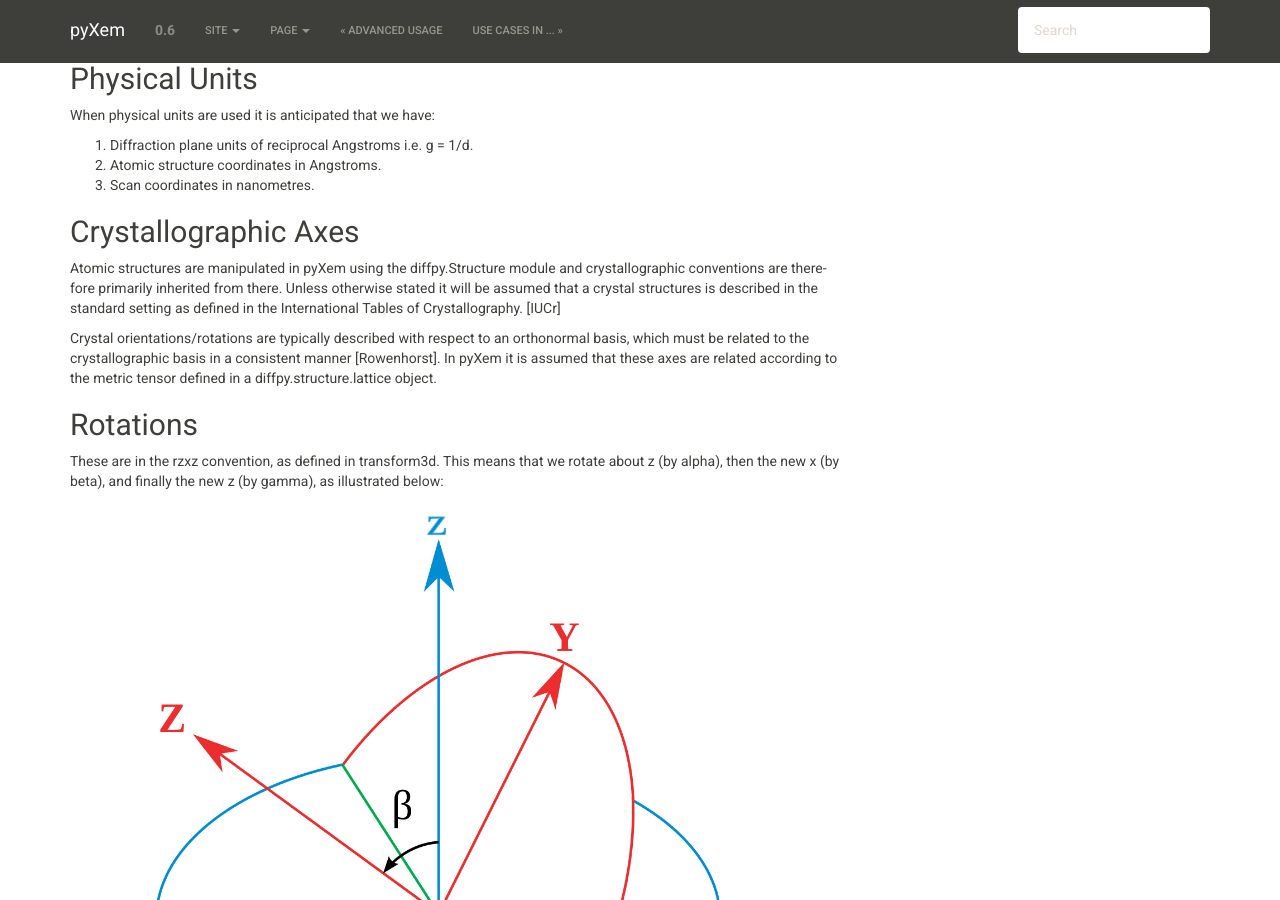
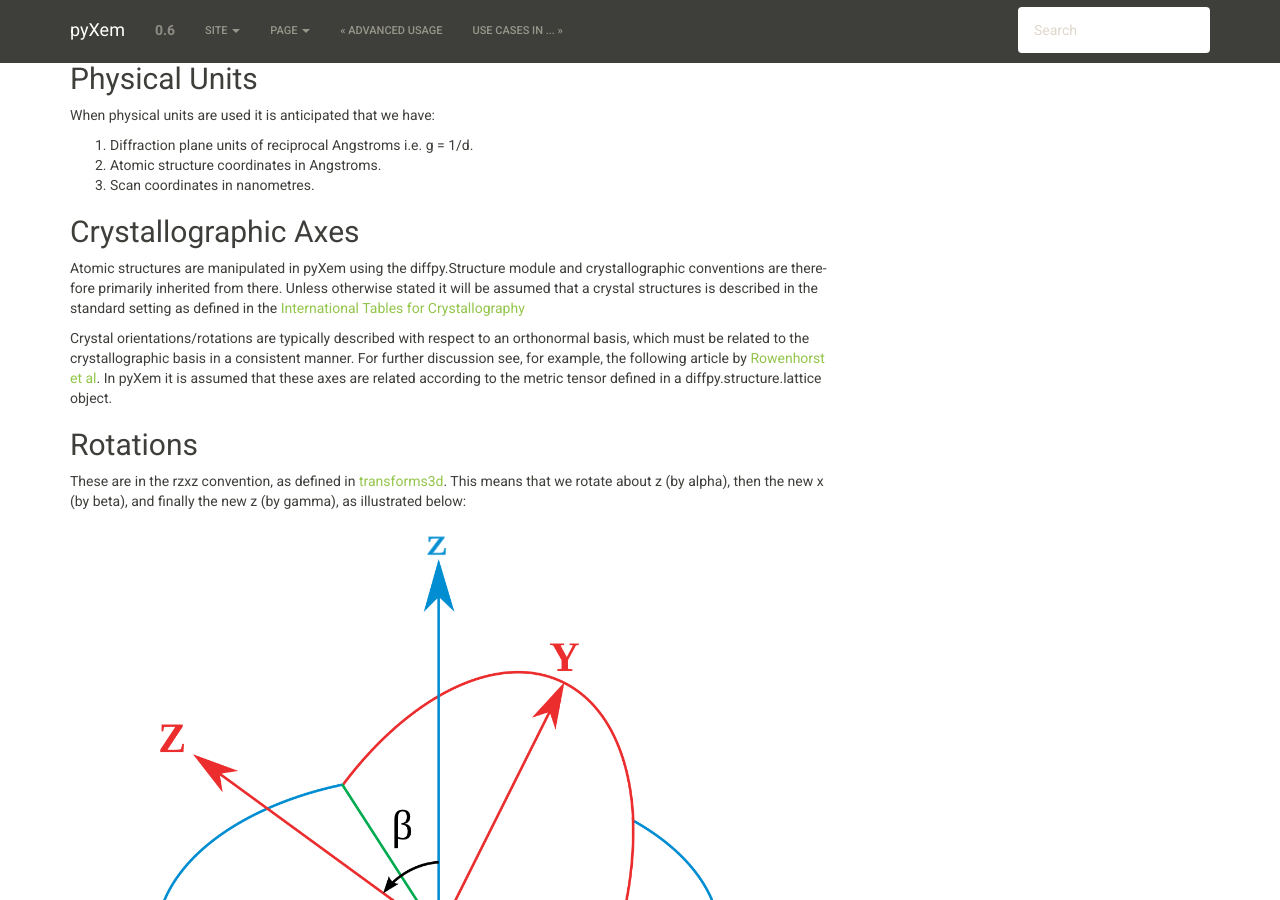
Before and after one commit to pyxem/pyxem, a Sphinx documentation site: the page built from docs/source/conventions.rst, in a window 1280 px wide and 900 px high, scrolled down 701 px. Built offline with Sphinx 7.4.7, drawn with Linux system fonts in a browser that asks for light colours; pages that are not in the unit, such as notebooks, are missing from menus.

Commit message:
Add links to conventions documentation

```diff
--- a/docs/source/conventions.rst
+++ b/docs/source/conventions.rst
@@ -41,20 +41,19 @@ Crystallographic Axes
 Atomic structures are manipulated in pyXem using the diffpy.Structure module and
 crystallographic conventions are therefore primarily inherited from there.
 Unless otherwise stated it will be assumed that a crystal structures is
-described in the standard setting as defined in the International Tables of
-Crystallography. [IUCr]
+described in the standard setting as defined in the `International Tables for Crystallography <https://it.iucr.org/A/>`__
 
 Crystal orientations/rotations are typically described with respect to an
 orthonormal basis, which must be related to the crystallographic basis in a
-consistent manner [Rowenhorst]. In pyXem it is assumed that these axes are
-related according to the metric tensor defined in a diffpy.structure.lattice
-object.
+consistent manner. For further discussion see, for example, the following
+article by `Rowenhorst et al <http://iopscience.iop.org/article/10.1088/0965-0393/23/8/083501/meta>`__. In pyXem it is assumed that these axes are related according to the metric tensor defined in a
+diffpy.structure.lattice object.
 
 
 Rotations
 ---------
 
-These are in the rzxz convention, as defined in transform3d. This means that we
+These are in the rzxz convention, as defined in `transforms3d <https://matthew-brett.github.io/transforms3d/reference/transforms3d.euler.html>`__. This means that we
 rotate about z (by alpha), then the new x (by beta), and finally the new z (by gamma),
 as illustrated below:
 
```
